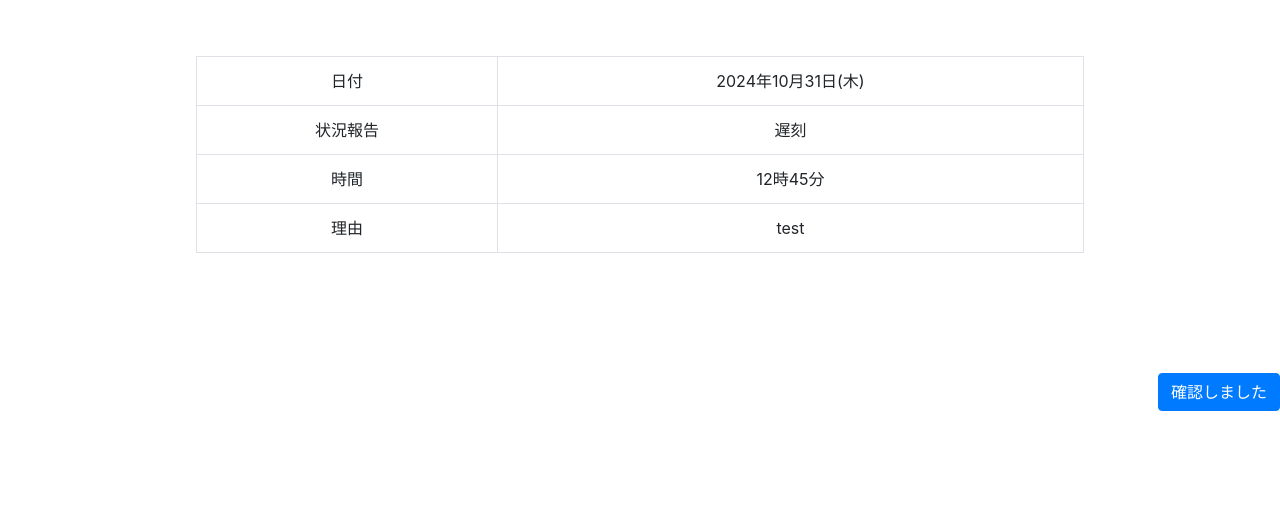
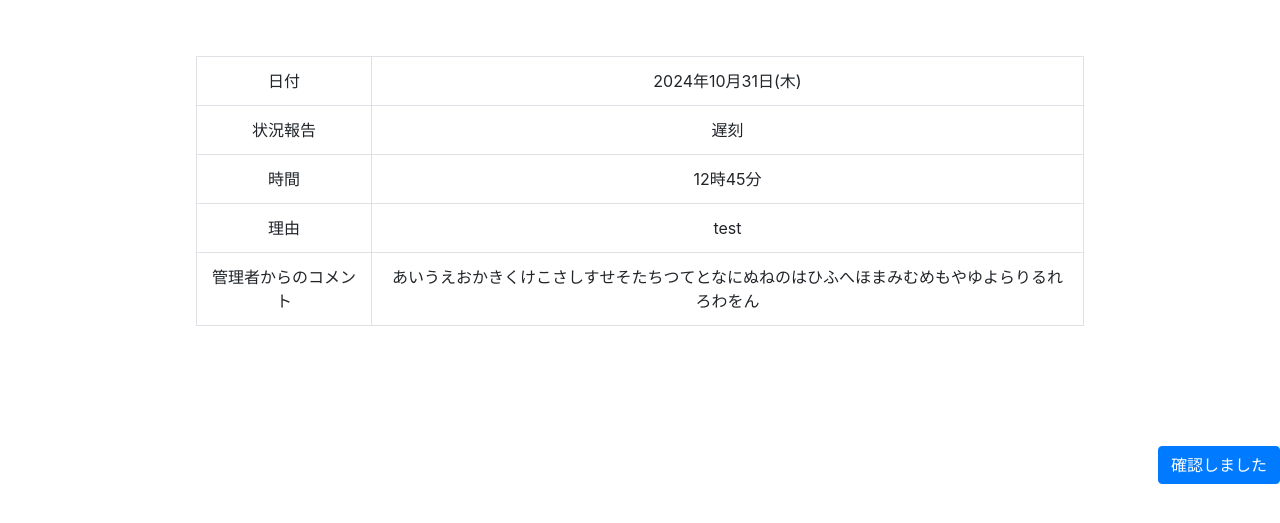
Before and after one commit to ReijiMasuda/a-, a Django app: page /studentapp/adminreturn/ in a window 1280 px wide. Shown: the part 85-608 px from the top of the page. Run offline with Django 4.2, Linux system fonts and the light colour scheme; some libraries are stand-ins or nearby versions.

```diff
--- a/procon_A/student_app/templates/app/students_admin_return.html
+++ b/procon_A/student_app/templates/app/students_admin_return.html
@@ -40,6 +40,12 @@
                         test
                     </td>
                 </tr>
+                <tr>
+                    <td>管理者からのコメント <span id="reason-error" class="text-danger"></span></td>
+                    <td>
+                        あいうえおかきくけこさしすせそたちつてとなにぬねのはひふへほまみむめもやゆよらりるれろわをん
+                    </td>
+                </tr>
             </tbody>
         </table>
     </div>
--- a/procon_A/student_app/templates/app/students_event.html
+++ b/procon_A/student_app/templates/app/students_event.html
@@ -20,6 +20,7 @@
 
 </body>
 <body>
+    <div class="event_table">
 	    <table>
 	        <thead>
 	            <tr>
@@ -37,11 +38,12 @@
 	            </tr>
 	            {% empty %}
 	            <tr>
-                <td colspan="3">開催予定のイベントはありません。</td>
+	                <td colspan="4">イベントはありません。</td>
 	            </tr>
 	            {% endfor %}
 	        </tbody>
     	</table>
+	</div>
 
 </body>
 </html>
--- a/procon_A/student_app/urls.py
+++ b/procon_A/student_app/urls.py
@@ -5,7 +5,7 @@ from . import views
 app_name = 'student_app'
 
 urlpatterns = [
-    path('event/', students_event, name='students_event'),
+    path('event/', views.student_event_list, name='students_event'),
     path('eventalert/', students_eventalert, name='students_eventalert'),
     #path('eventalert/', staff_member_required(students_eventalert), name='students_eventalert'),
     path('calendar/', students_calendar, name='students_calendar'),
--- a/procon_A/student_app/views.py
+++ b/procon_A/student_app/views.py
@@ -2,6 +2,7 @@ from django.shortcuts import render
 from django.shortcuts import render, redirect
 from datetime import datetime
 from .models import AttendanceRecord
+from app.models import Event
 
 def students_event(request):
     return render(request, 'app/students_event.html')
@@ -93,3 +94,7 @@ def calculate_attendance_stats(records):
         'early_leave_days': early_leave_days,
         'attendance_rate': round(attendance_rate, 2)
     }
+
+def student_event_list(request):
+    events = Event.objects.all()  # すべてのイベントを取得
+    return render(request, 'app/students_event.html', {'events': events})
```
Lines whose indentation alone changed are shown as unchanged.
